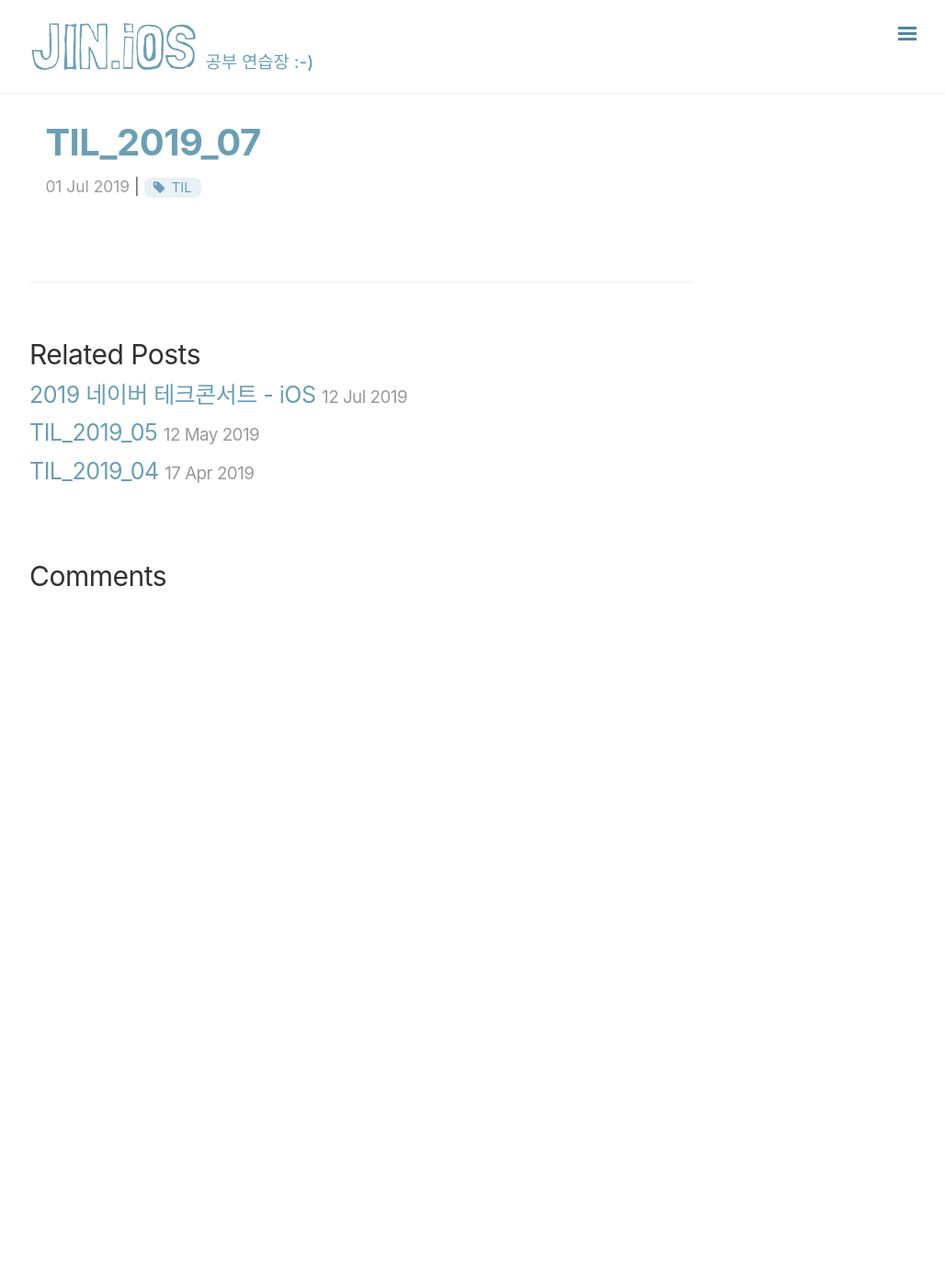
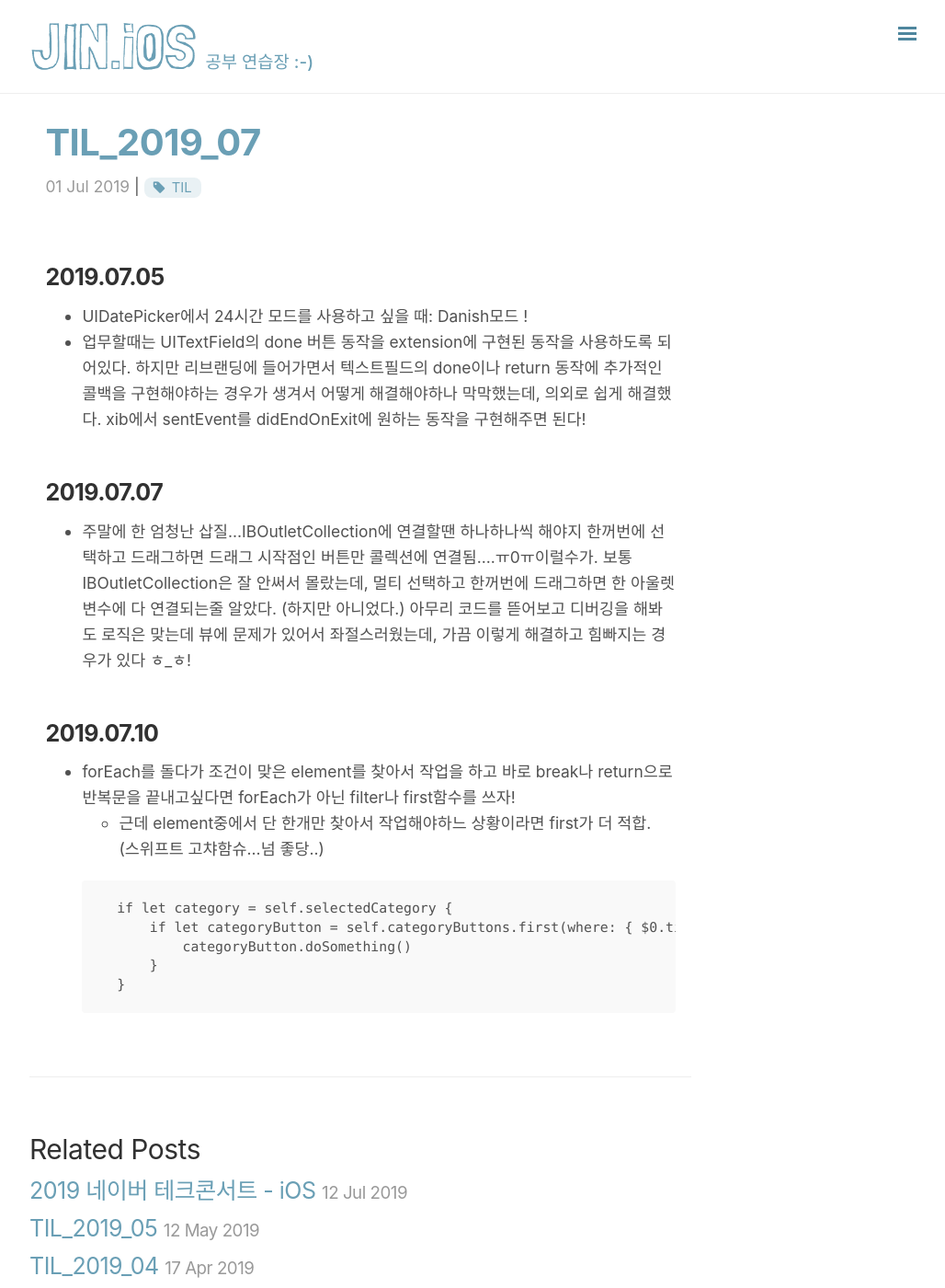
Before and after one commit to jinios/jinios.github.io, a Jekyll site: the page built from _posts/TIL/TIL-2019/2019-07-01-TIL.md, in a window 1280 px wide and 1400 px high. Shown: the whole window at 92% size, without its empty margins (248-1276 px from the left). Built offline with Jekyll 4.4.1, drawn with Linux system fonts in a browser that asks for light colours; nearby versions of some CDN libraries; comment, search, counter and statistics services are not loaded.

Commit message:
Update post

````diff
--- a/_posts/TIL/TIL-2019/2019-07-01-TIL.md
+++ b/_posts/TIL/TIL-2019/2019-07-01-TIL.md
@@ -4,3 +4,23 @@ title: TIL_2019_07
 tags: TIL
 categories: TIL
 ---
+
+### 2019.07.05
+- UIDatePicker에서 24시간 모드를 사용하고 싶을 때: Danish모드 !
+- 업무할때는 UITextField의 done 버튼 동작을 extension에 구현된 동작을 사용하도록 되어있다. 하지만 리브랜딩에 들어가면서 텍스트필드의 done이나 return 동작에 추가적인 콜백을 구현해야하는 경우가 생겨서 어떻게 해결해야하나 막막했는데, 의외로 쉽게 해결했다. xib에서 sentEvent를 didEndOnExit에 원하는 동작을 구현해주면 된다!
+
+
+### 2019.07.07
+- 주말에 한 엄청난 삽질...IBOutletCollection에 연결할땐 하나하나씩 해야지 한꺼번에 선택하고 드래그하면 드래그 시작점인 버튼만 콜렉션에 연결됨....ㅠ0ㅠ이럴수가. 보통 IBOutletCollection은 잘 안써서 몰랐는데, 멀티 선택하고 한꺼번에 드래그하면 한 아울렛 변수에 다 연결되는줄 알았다. (하지만 아니었다.) 아무리 코드를 뜯어보고 디버깅을 해봐도 로직은 맞는데 뷰에 문제가 있어서 좌절스러웠는데, 가끔 이렇게 해결하고 힘빠지는 경우가 있다 ㅎ_ㅎ!
+
+### 2019.07.10
+- forEach를 돌다가 조건이 맞은 element를 찾아서 작업을 하고 바로 break나 return으로 반복문을 끝내고싶다면 forEach가 아닌 filter나 first함수를 쓰자!
+  - 근데 element중에서 단 한개만 찾아서 작업해야하느 상황이라면 first가 더 적합. (스위프트 고챠함슈...넘 좋당..)
+
+  ```
+    if let category = self.selectedCategory {
+        if let categoryButton = self.categoryButtons.first(where: { $0.titleLabel?.text == category }) {
+            categoryButton.doSomething()
+        }
+    }
+  ```
````
